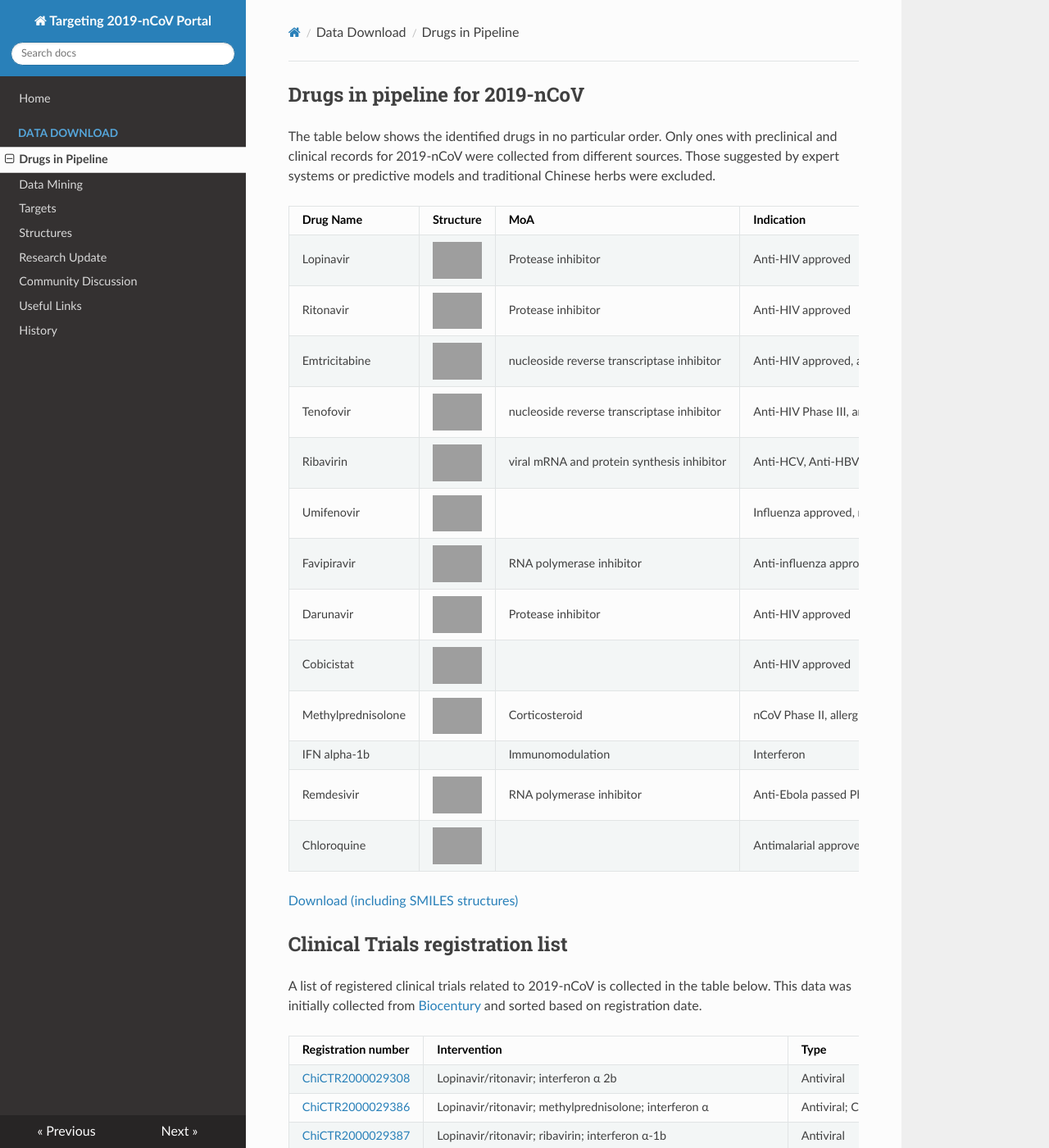
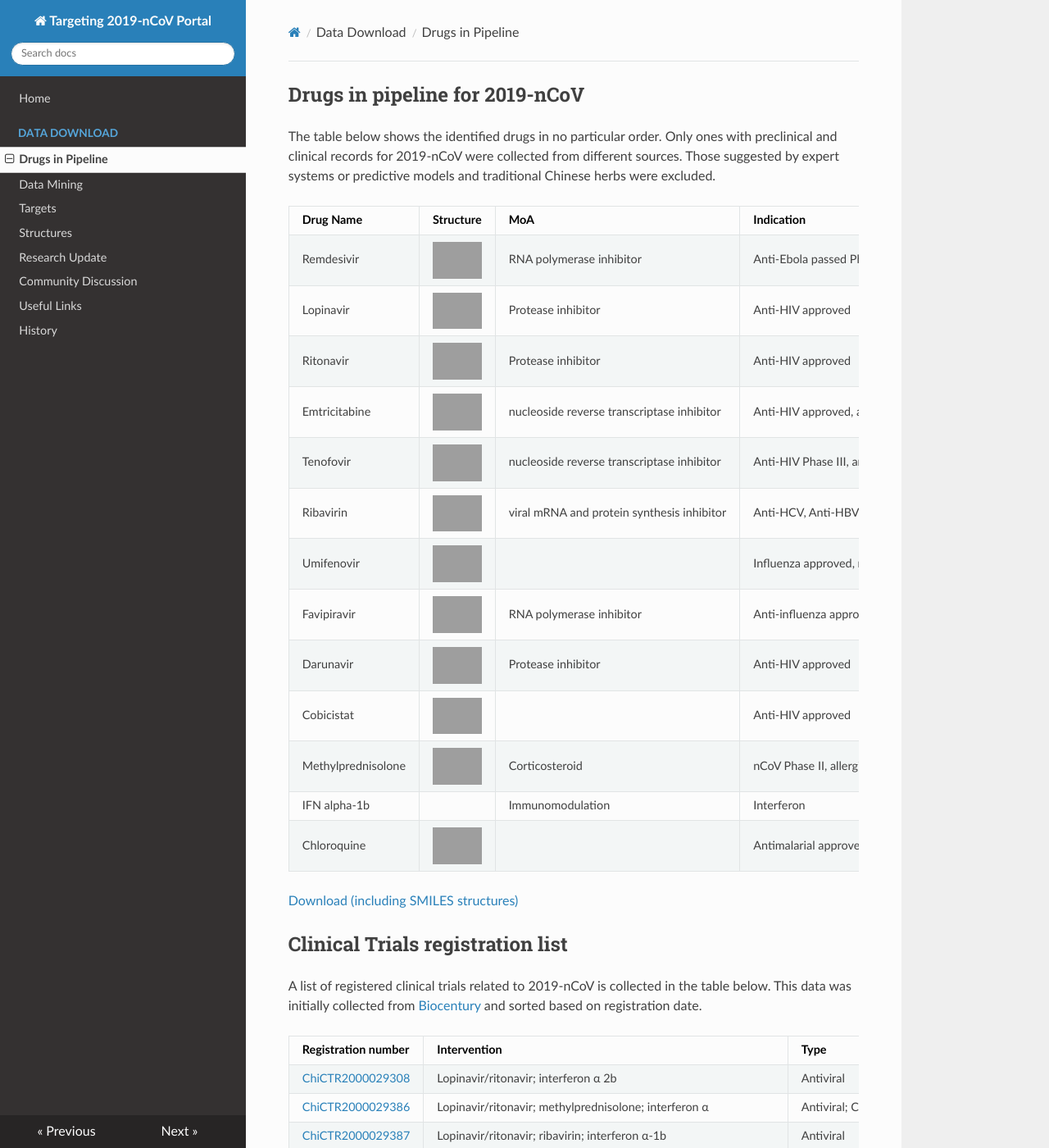
Before and after one commit to GHDDI-AILab/Targeting2019-nCoV, an MkDocs documentation site: the page built from docs/drug_candidates.md, in a window 1280 px wide and 1400 px high, cut to the strip 0-1400 px from the top of the window. Shown: the whole strip at 82% size. Built offline with MkDocs 1.6.1, drawn with Linux system fonts in a browser that asks for light colours; nearby versions of some CDN libraries; part of the change alters nothing that is shown; some of the changed text lies outside the part shown; grey boxes are pictures that could not be loaded.

```diff
--- a/docs/drug_candidates.md
+++ b/docs/drug_candidates.md
@@ -4,6 +4,7 @@ The table below shows the identified drugs in no particular order. Only ones wit
 
 | Drug Name          | Structure                                                    | MoA                                         | Indication                                                   | DrugBank URL                                     | Anti-2019nCoV Evidence          | Reference                                                    |
 | ------------------ | ------------------------------------------------------------ | ------------------------------------------- | ------------------------------------------------------------ | ------------------------------------------------ | ------------------------------- | ------------------------------------------------------------ |
+| Remdesivir         | ![img3](http://ghddiai.oss-cn-zhangjiakou.aliyuncs.com/file/structure_remdesivir.png) | RNA  polymerase inhibitor                   | Anti-Ebola passed Phase III                                  | [DB14761](https://www.drugbank.ca/drugs/DB14761) | In Vitro Assay, Clinical report | [7](http://www.xinhuanet.com/english/2020-01/30/c_138742163.htm); [8](https://www.nejm.org/doi/10.1056/NEJMoa2001191) |
 | Lopinavir          | ![img1](http://ghddiai.oss-cn-zhangjiakou.aliyuncs.com/file/structure_lopinavir.png) | Protease inhibitor                          | Anti-HIV approved                                            | [DB01601](https://www.drugbank.ca/drugs/DB01601) | Clinical trial                  | [1](http://www.chictr.org.cn/showprojen.aspx?proj=48684); [2](http://www.chictr.org.cn/showprojen.aspx?proj=48919); [3](http://www.chictr.org.cn/showprojen.aspx?proj=48809); [4](http://www.chictr.org.cn/showprojen.aspx?proj=48991); [5](http://www.chictr.org.cn/showprojen.aspx?proj=48782); [6](http://www.nhc.gov.cn/yzygj/s7652m/202001/7450028ab6084101ae8110f0aaf81271.shtml) |
 | Ritonavir          | ![img2](http://ghddiai.oss-cn-zhangjiakou.aliyuncs.com/file/structure_ritonavir.png) | Protease inhibitor                          | Anti-HIV approved                                            | [DB00503](https://www.drugbank.ca/drugs/DB00503) | Clinical trial                  | [1](http://www.chictr.org.cn/showprojen.aspx?proj=48684); [2](http://www.chictr.org.cn/showprojen.aspx?proj=48919); [3](http://www.chictr.org.cn/showprojen.aspx?proj=48809); [4](http://www.chictr.org.cn/showprojen.aspx?proj=48991); [5](http://www.nhc.gov.cn/yzygj/s7652m/202001/7450028ab6084101ae8110f0aaf81271.shtml); [6](http://www.chictr.org.cn/showprojen.aspx?proj=48782) |
 | Emtricitabine      | ![img13](http://ghddiai.oss-cn-zhangjiakou.aliyuncs.com/file/structure_emtricitabine.png) | nucleoside reverse  transcriptase inhibitor | Anti-HIV  approved, anti-HBV                                 | [DB00879](https://www.drugbank.ca/drugs/DB00879) | Clinical trial                  | [2](http://www.chictr.org.cn/showprojen.aspx?proj=48919)     |
@@ -15,7 +16,6 @@ The table below shows the identified drugs in no particular order. Only ones wit
 | Cobicistat         | ![img11](http://ghddiai.oss-cn-zhangjiakou.aliyuncs.com/file/structure_cobicistat.png) |                                             | Anti-HIV approved                                            | [DB09065](https://www.drugbank.ca/drugs/DB09065) | Clinical trial                  | [11](http://www.chictr.org.cn/showprojen.aspx?proj=48992)    |
 | Methylprednisolone | ![img9](http://ghddiai.oss-cn-zhangjiakou.aliyuncs.com/file/structure_methylprednisolone.png) | Corticosteroid                              | nCoV Phase II, allergic asthma and rheumatic disorders approved | [DB00959](https://www.drugbank.ca/drugs/DB00959) | Clinical trial                  | [12](http://www.chictr.org.cn/showprojen.aspx?proj=48777); [13](https://clinicaltrials.gov/ct2/show/NCT04244591) |
 | IFN alpha-1b       |                                                              | Immunomodulation                            | Interferon                                                   |                                                  | Clinical trial                  | [5](http://www.chictr.org.cn/showproj.aspx?proj=48782); [6](http://www.nhc.gov.cn/yzygj/s7652m/202001/7450028ab6084101ae8110f0aaf81271.shtml) |
-| Remdesivir         | ![img3](http://ghddiai.oss-cn-zhangjiakou.aliyuncs.com/file/structure_remdesivir.png) | RNA  polymerase inhibitor                   | Anti-Ebola passed Phase III                                  | [DB14761](https://www.drugbank.ca/drugs/DB14761) | In Vitro Assay, Clinical report | [7](http://www.xinhuanet.com/english/2020-01/30/c_138742163.htm); [8](https://www.nejm.org/doi/10.1056/NEJMoa2001191) |
 | Chloroquine        | ![img4](http://ghddiai.oss-cn-zhangjiakou.aliyuncs.com/file/structure_chloroquine.png) |                                             | Antimalarial approved, anti-HIV phase III, anti-HCV          | [DB14761](https://www.drugbank.ca/drugs/DB14761) | In Vitro Assay                  | [7](http://www.xinhuanet.com/english/2020-01/30/c_138742163.htm) |
 
 [Download (including SMILES structures)](http://ghddiai.oss-cn-zhangjiakou.aliyuncs.com/file/file_clinicalncov.csv)
@@ -78,4 +78,4 @@ High-quality drug datasets were collected then curated based on anti-coronavirus
 
 [12] [ChiCTR](http://www.chictr.org.cn/showprojen.aspx?proj=48777)
 
-[13] [NIH ClinicalTrials.gov](https://clinicaltrials.gov/ct2/show/NCT04244591)
+[13] [NIH ClinicalTrials.gov](
```
